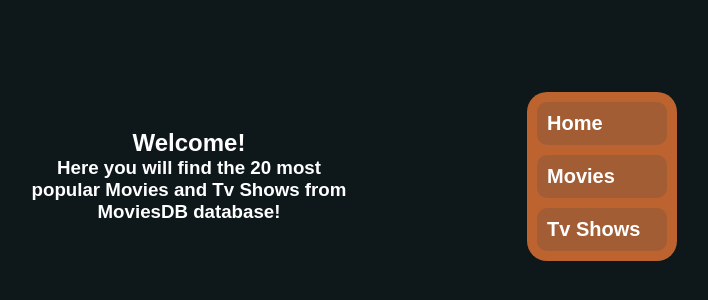
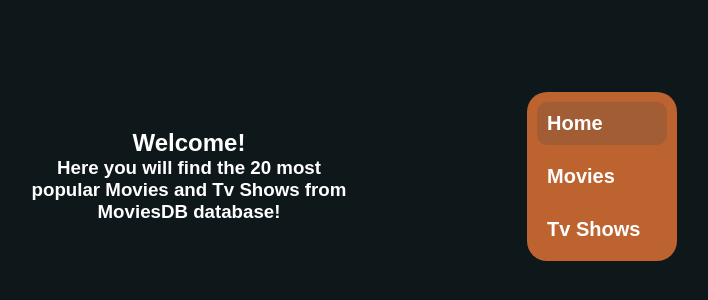
Before and after one commit to sophiacrds/Movies-api, a React (Create React App) app: page / in a window 1280 px wide. Shown: the part 224-524 px from the top of the page, without its empty margins (318-1026 px from the left). Built offline with nearby package versions, Linux system fonts and the light colour scheme.

Commit message:
Melhoria nas rotas com NavLink

```diff
--- a/src/components/nav/index.js
+++ b/src/components/nav/index.js
@@ -1,21 +1,21 @@
 import React from "react";
 import { List, Nav, NavBar } from "./style";
-import { Link } from "react-router-dom";
+import { NavLink } from "react-router-dom";
 
 export default function Navigation() {
 	return (
 		<NavBar>
 			<Nav>
 				<List>
-					<Link to={"/"}>
+					<NavLink to={"/"}>
 						<li>Home</li>
-					</Link>
-					<Link to={"/movies"}>
+					</NavLink>
+					<NavLink to={"/movies"}>
 						<li>Movies</li>
-					</Link>
-					<Link to={"/tvshows"}>
+					</NavLink>
+					<NavLink to={"/tvshows"}>
 						<li>Tv Shows</li>
-					</Link>
+					</NavLink>
 				</List>
 			</Nav>
 		</NavBar>
--- a/src/components/nav/style.js
+++ b/src/components/nav/style.js
@@ -23,6 +23,10 @@
 	margin: 20px;
 	position: fixed;
 	z-index: 99;
+
+	.active li {
+		background: var(--sec-color);
+	}
 
 	@media (max-width: 750px) {
 		width: 95%;
@@ -51,10 +55,6 @@
 		border-radius: 10px;
 		cursor: pointer;
 		font-weight: bold;
-		background: var(--sec-color);
-		&:hover {
-			background: var(--nav-color);
-		}
 	}
 
 	a {
```
